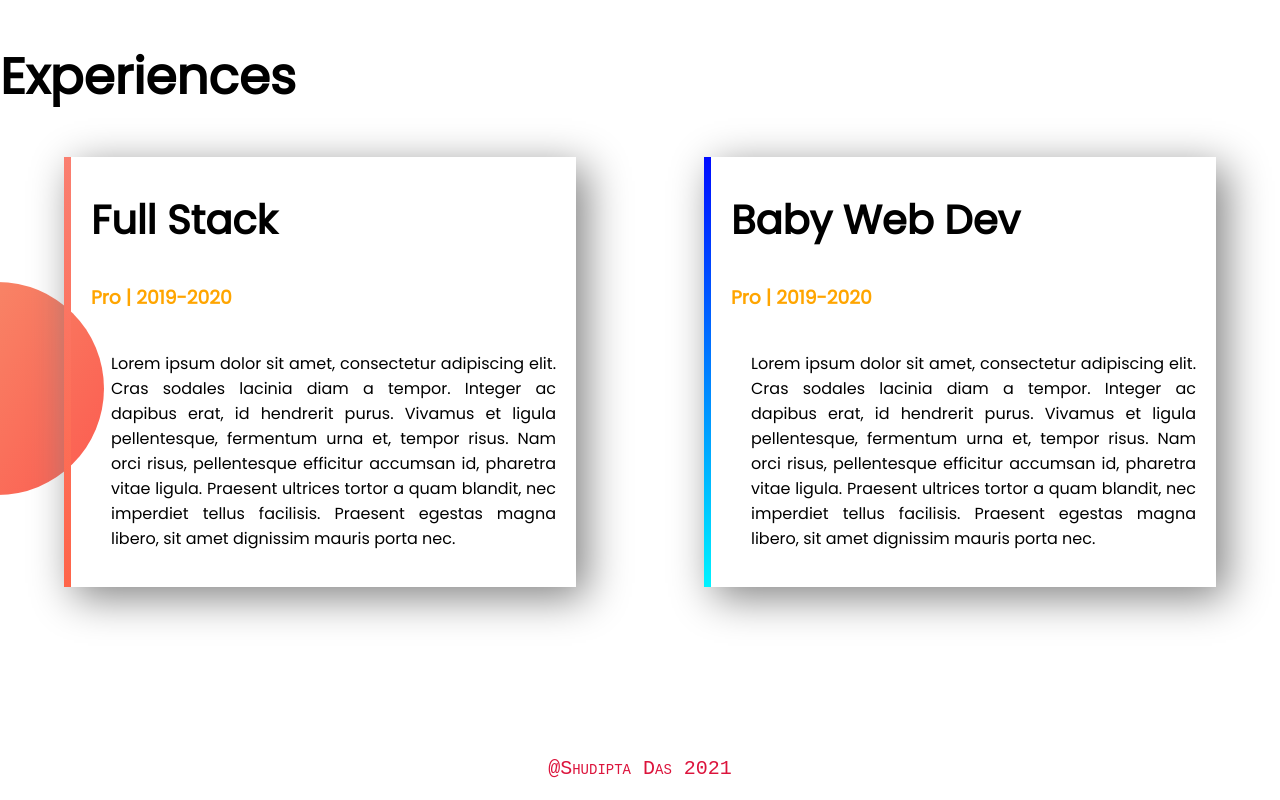
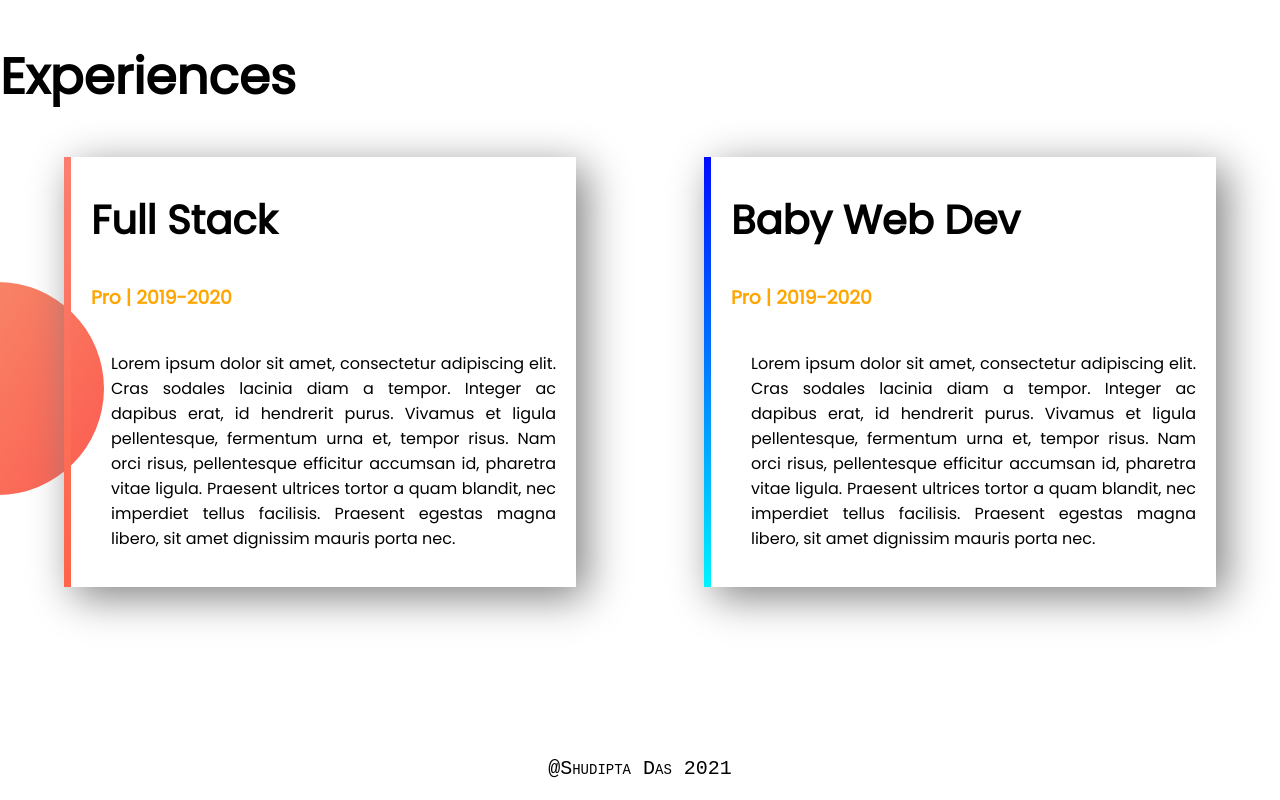
Before and after one commit to shudiptod/developer-portfolio, a plain HTML site: page index.html in a window 1280 px wide. Shown: the part 1386-2186 px from the top of the page. Drawn offline with Linux system fonts and the light colour scheme.

Commit message:
footer color changed

```diff
--- a/style.css
+++ b/style.css
@@ -73,7 +73,7 @@ h2{
 }
 
 footer p{
-    color: crimson;
+    color: rgb(0, 0, 0);
     text-align: center;
     font-family: 'Courier New', Courier, monospace;
     font-size: 20px;
```
